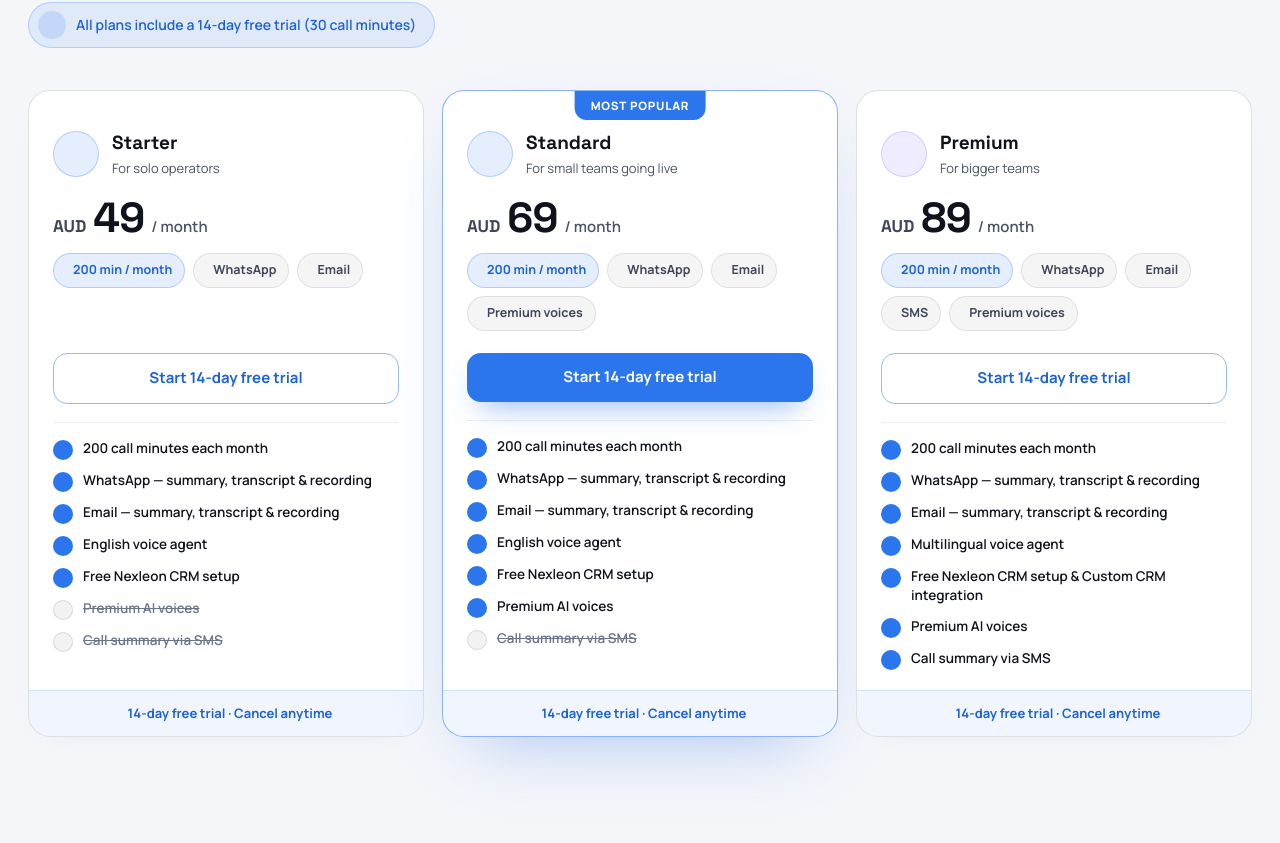
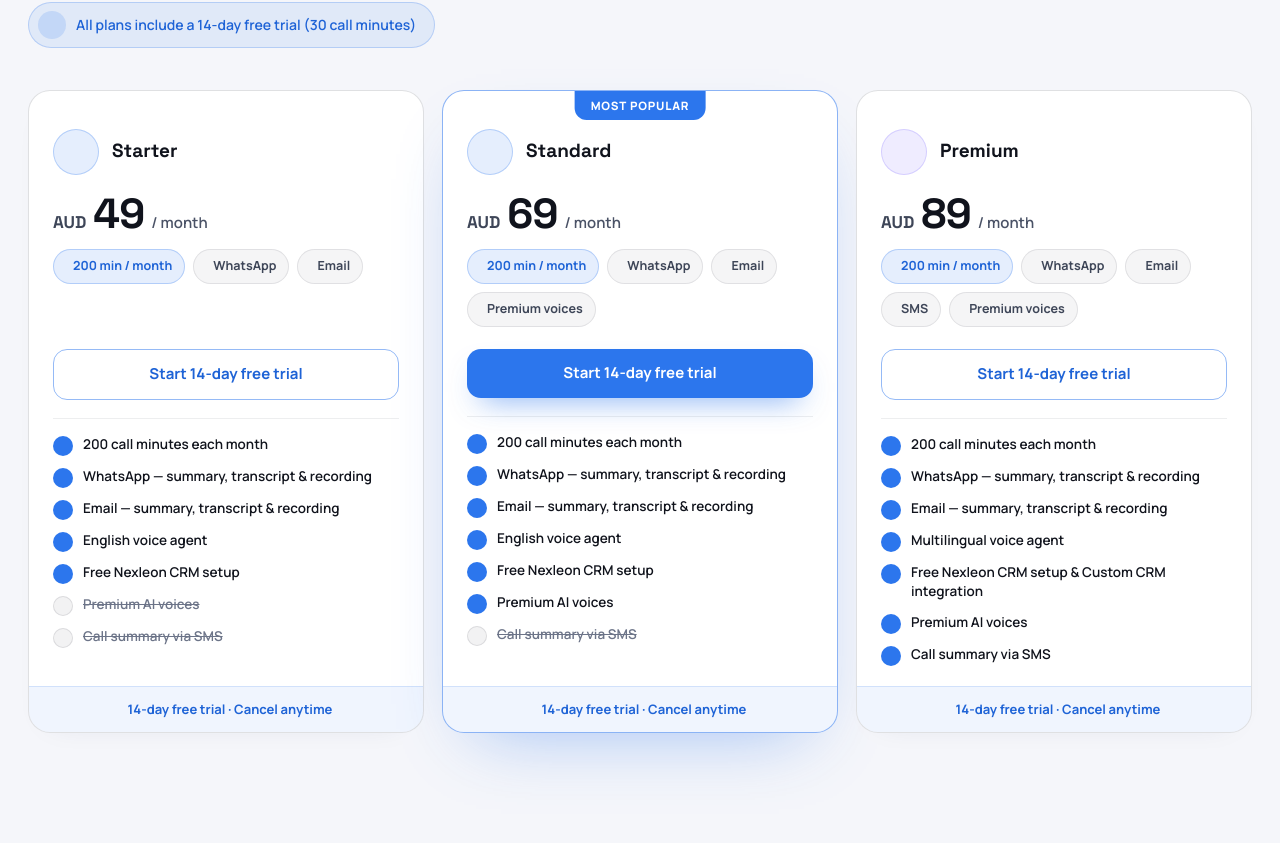
Before and after one commit to hello22ai/landing-page, a Next.js app: page / in a window 1280 px wide. Shown: the part 9620-10463 px from the top of the page. Built offline with nearby package versions, Linux system fonts and the light colour scheme.

Commit message:
Refactor pricing plan structure by removing unnecessary blurb property and update sign-in links to use LOGIN_URL

```diff
--- a/components/site22/Hello22Site.tsx
+++ b/components/site22/Hello22Site.tsx
@@ -11,6 +11,7 @@ const SUB = "var(--font-space), 'Space Grotesk', sans-serif";
 const LOGO = "/hello22-logo.png"; // white wordmark — dark theme
 const LOGO_LIGHT = "/images/hello22-logo-color.svg"; // black + brand-blue wordmark — light theme
 const APP_URL = "https://app.hello22.ai/";
+const LOGIN_URL = "https://app.hello22.ai/login";
 const SUPPORT_EMAIL = "connect@hello22.ai";
 // Web3Forms key — demo-form submissions email to connect@hello22.ai. Client-safe by design.
 const WEB3FORMS_ACCESS_KEY = "42827426-7f8f-4a99-98a9-7aabe3ed8000";
@@ -166,12 +167,12 @@ const FAQS: Faq[] = [
 
 type Cap = { icon: string; label: string; blue?: boolean };
 type Feat = { t: string; on: boolean };
-type Plan = { name: string; blurb: string; price: string; icon: string; violet?: boolean; caps: Cap[]; feats: Feat[]; popular?: boolean };
+type Plan = { name: string; price: string; icon: string; violet?: boolean; caps: Cap[]; feats: Feat[]; popular?: boolean };
 // Pricing (client-final UI, 2026-07-06 raat): icon tile + chips + check/strikethrough list + tinted
 // trial footer band — content: AUD 49/69/89, 200 min, 14-day trial (30 min).
 const PLANS: Plan[] = [
   {
-    name: "Starter", blurb: "For solo operators", price: "49", icon: "fa-solid fa-paper-plane",
+    name: "Starter", price: "49", icon: "fa-solid fa-paper-plane",
     caps: [{ icon: "fa-solid fa-phone-volume", label: "200 min / month", blue: true }, { icon: "fa-brands fa-whatsapp", label: "WhatsApp" }, { icon: "fa-regular fa-envelope", label: "Email" }],
     feats: [
       { t: "200 call minutes each month", on: true },
@@ -184,7 +185,7 @@ const PLANS: Plan[] = [
     ],
   },
   {
-    name: "Standard", blurb: "For small teams going live", price: "69", icon: "fa-solid fa-users", popular: true,
+    name: "Standard", price: "69", icon: "fa-solid fa-users", popular: true,
     caps: [{ icon: "fa-solid fa-phone-volume", label: "200 min / month", blue: true }, { icon: "fa-brands fa-whatsapp", label: "WhatsApp" }, { icon: "fa-regular fa-envelope", label: "Email" }, { icon: "fa-solid fa-microphone", label: "Premium voices" }],
     feats: [
       { t: "200 call minutes each month", on: true },
@@ -197,7 +198,7 @@ const PLANS: Plan[] = [
     ],
   },
   {
-    name: "Premium", blurb: "For bigger teams", price: "89", icon: "fa-solid fa-crown", violet: true,
+    name: "Premium", price: "89", icon: "fa-solid fa-crown", violet: true,
     caps: [{ icon: "fa-solid fa-phone-volume", label: "200 min / month", blue: true }, { icon: "fa-brands fa-whatsapp", label: "WhatsApp" }, { icon: "fa-regular fa-envelope", label: "Email" }, { icon: "fa-solid fa-comment", label: "SMS" }, { icon: "fa-solid fa-microphone", label: "Premium voices" }],
     feats: [
       { t: "200 call minutes each month", on: true },
@@ -773,7 +774,7 @@ export default function Hello22Site() {
             ))}
           </nav>
           <div style={{ display: "flex", alignItems: "center", gap: 14, flexShrink: 0 }}>
-            <a className="nav-signin" href={APP_URL} target="_blank" rel="noopener noreferrer" style={{ color: "var(--tx)", textDecoration: "none", fontSize: 14.5, fontWeight: 600 }}>Sign in</a>
+            <a className="nav-signin" href={LOGIN_URL} target="_blank" rel="noopener noreferrer" style={{ color: "var(--tx)", textDecoration: "none", fontSize: 14.5, fontWeight: 600 }}>Sign in</a>
             <a href={APP_URL} target="_blank" rel="noopener noreferrer" className="btnp nav-cta" style={{ textDecoration: "none", background: "var(--lime)", color: "#fff", fontWeight: 700, fontSize: 14.5, padding: "11px 20px", borderRadius: 999, boxShadow: "0 10px 26px -12px rgba(44,118,237,.7)" }}>Try free</a>
             <button onClick={flipTheme} className="theme-toggle" aria-label={isLight ? "Switch to dark mode" : "Switch to light mode"} title={isLight ? "Dark mode" : "Light mode"} style={{ width: 40, height: 40, borderRadius: "50%", background: "var(--w06)", border: "1px solid var(--w12)", color: "var(--tx)", fontSize: 15, cursor: "pointer", display: "inline-flex", alignItems: "center", justifyContent: "center", flexShrink: 0 }}>
               <i className={`fa-solid ${isLight ? "fa-moon" : "fa-sun"}`} />
@@ -788,7 +789,7 @@ export default function Hello22Site() {
             {NAV_LINKS.map((l) => (
               <a key={l} href={"#" + l.toLowerCase().replace(" ", "")} onClick={() => setMenuOpen(false)} style={{ color: "var(--tx2)", textDecoration: "none", fontSize: 16, fontWeight: 600, padding: "13px 4px", borderBottom: "1px solid var(--w06)" }}>{l}</a>
             ))}
-            <a href={APP_URL} target="_blank" rel="noopener noreferrer" onClick={() => setMenuOpen(false)} style={{ color: "var(--tx2)", textDecoration: "none", fontSize: 16, fontWeight: 600, padding: "13px 4px" }}>Sign in</a>
+            <a href={LOGIN_URL} target="_blank" rel="noopener noreferrer" onClick={() => setMenuOpen(false)} style={{ color: "var(--tx2)", textDecoration: "none", fontSize: 16, fontWeight: 600, padding: "13px 4px" }}>Sign in</a>
             <a href={APP_URL} target="_blank" rel="noopener noreferrer" onClick={() => setMenuOpen(false)} className="btnp" style={{ textDecoration: "none", textAlign: "center", background: "var(--lime)", color: "#fff", fontWeight: 700, fontSize: 15, padding: "13px 20px", borderRadius: 999, marginTop: 8, boxShadow: "0 10px 26px -12px rgba(44,118,237,.7)" }}>Try free</a>
           </nav>
         )}
@@ -1353,10 +1354,7 @@ export default function Hello22Site() {
               <div style={{ padding: "38px 24px 0", display: "flex", flexDirection: "column", flex: 1 }}>
                 <div style={{ display: "flex", alignItems: "center", gap: 13 }}>
                   <span style={{ width: 46, height: 46, borderRadius: "50%", flexShrink: 0, background: p.violet ? "rgba(157,139,255,.16)" : "rgba(44,118,237,.12)", border: p.violet ? "1px solid rgba(157,139,255,.32)" : "1px solid rgba(44,118,237,.28)", color: p.violet ? "var(--violet)" : "var(--blue-ink)", display: "inline-flex", alignItems: "center", justifyContent: "center", fontSize: 17 }}><i className={p.icon} aria-hidden="true" /></span>
-                  <span style={{ minWidth: 0 }}>
-                    <span style={{ display: "block", fontFamily: SUB, fontWeight: 700, fontSize: 19 }}>{p.name}</span>
-                    <span style={{ display: "block", fontSize: 13, color: "var(--mut)", marginTop: 2 }}>{p.blurb}</span>
-                  </span>
+                  <span style={{ minWidth: 0, fontFamily: SUB, fontWeight: 700, fontSize: 19 }}>{p.name}</span>
                 </div>
                 <div style={{ display: "flex", alignItems: "baseline", gap: 7, margin: "18px 0 14px" }}><span style={{ fontFamily: SUB, fontWeight: 700, fontSize: 17, color: "var(--tx3)" }}>AUD</span><span style={{ fontFamily: SUB, fontWeight: 700, fontSize: 42, color: "var(--tx)", letterSpacing: "-.02em", lineHeight: 1 }}>{p.price}</span><span style={{ fontSize: 15, fontWeight: 600, color: "var(--mut)" }}>/ month</span></div>
                 <div className="plan-caps" style={{ display: "flex", flexWrap: "wrap", alignContent: "flex-start", gap: 8, marginBottom: 18, minHeight: 82 }}>
```
